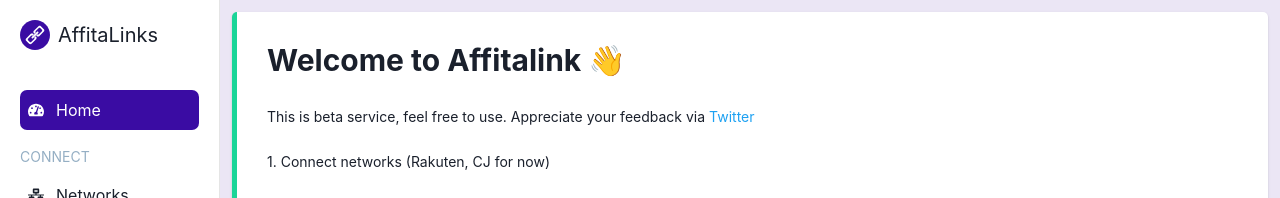
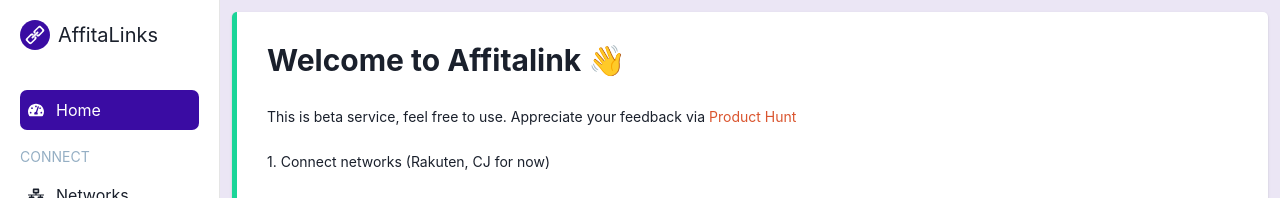
Before and after one commit to hjplumtree/Affitalink, a Next.js app: page / in a window 1280 px wide. Shown: the top 198 px of the page. Built offline with nearby package versions, Linux system fonts and the light colour scheme.

Commit message:
Update :: feeback to Product Hunt

```diff
--- a/pages/index.js
+++ b/pages/index.js
@@ -12,11 +12,11 @@
         <Text fontSize="sm">
           This is beta service, feel free to use. Appreciate your feedback via{" "}
           <Link
-            href="https://twitter.com/hjplumtree"
-            color="#1DA1F2"
+            href="https://www.producthunt.com/posts/affitalink"
+            color="#DA552F"
             isExternal
           >
-            Twitter
+            Product Hunt
           </Link>
         </Text>
         <br />
```
